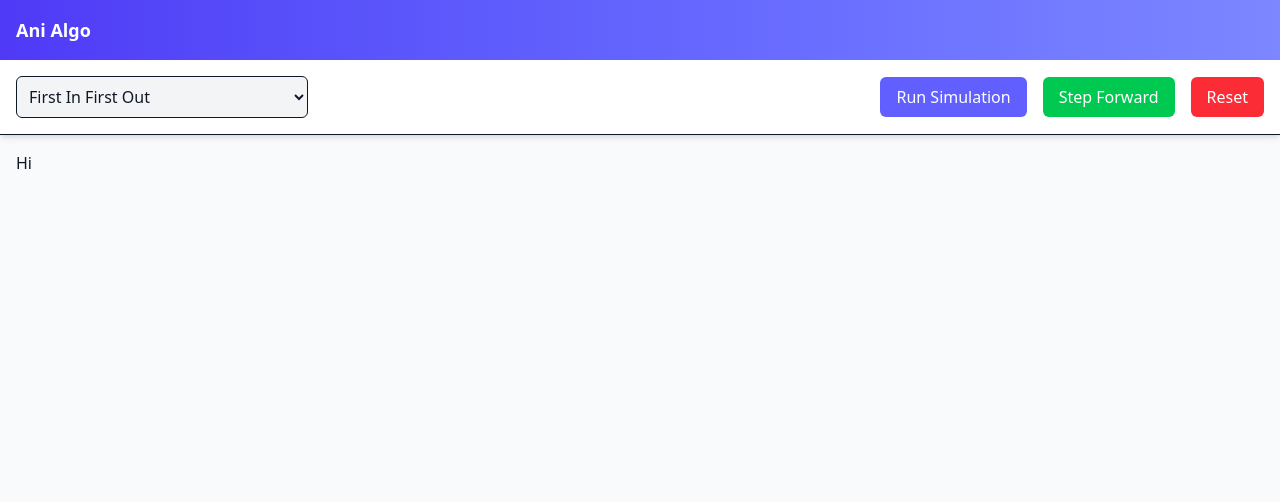
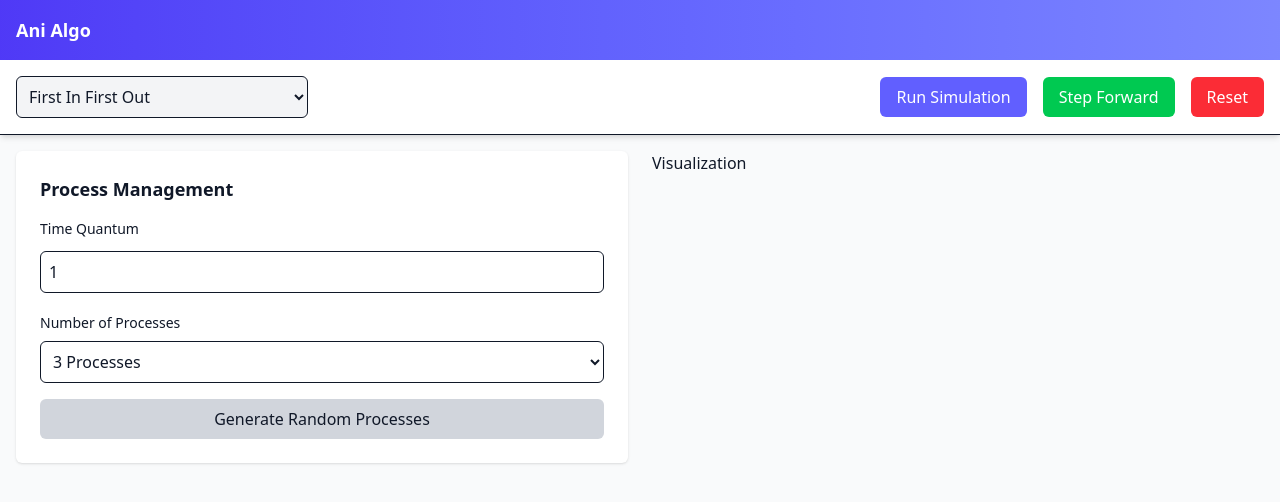
Before and after one commit to hantr0609/ani-algo, a Next.js app: page / in a window 1280 px wide. Shown: the top 502 px of the page. Built offline with nearby package versions, Linux system fonts and the light colour scheme.

Commit message:
Styling Process Management and small details

```diff
--- a/app/(root)/page.jsx
+++ b/app/(root)/page.jsx
@@ -1,5 +1,7 @@
 import Header from '../components/Header';
 import Navbar from '../components/Navbar';
+import ProcessManagement from '../components/ProcessManagement';
+import Visualization from '../components/Visualization';
 
 export default function Home() {
   return (
@@ -7,7 +9,8 @@ export default function Home() {
       <Header />
       <Navbar />
       <main className="container mx-auto p-4 grid grid-cols-1 md:grid-cols-2 gap-6">
-        Hi
+        <ProcessManagement />
+        <Visualization />
       </main>
     </div>
   );
--- a/app/components/ProcessManagement.jsx
+++ b/app/components/ProcessManagement.jsx
@@ -0,0 +1,28 @@
+export default function ProcessManagement() {
+  return (
+    <div className="bg-white dark:bg-gray-800 p-6 rounded-md shadow">
+      <h2 className="text-lg font-semibold mb-4">Process Management</h2>
+      <label className="block mb-2 text-sm font-medium">Time Quantum</label>
+      <input
+        type="number"
+        defaultValue="1"
+        min="1"
+        className="w-full p-2 mt-1 border rounded-md"
+      />
+
+      <label className="block mb-2 mt-5 text-sm font-medium">
+        Number of Processes
+      </label>
+      <select className="w-full p-2 border rounded-md">
+        <option value="3">3 Processes</option>
+        <option value="4">4 Processes</option>
+        <option value="5">5 Processes</option>
+        <option value="6">6 Processes</option>
+      </select>
+
+      <button className="mt-4 w-full bg-gray-300 p-2 rounded-md">
+        Generate Random Processes
+      </button>
+    </div>
+  );
+}
--- a/app/components/Visualization.jsx
+++ b/app/components/Visualization.jsx
@@ -0,0 +1,3 @@
+export default function Visualization() {
+  return <div>Visualization</div>;
+}
```
